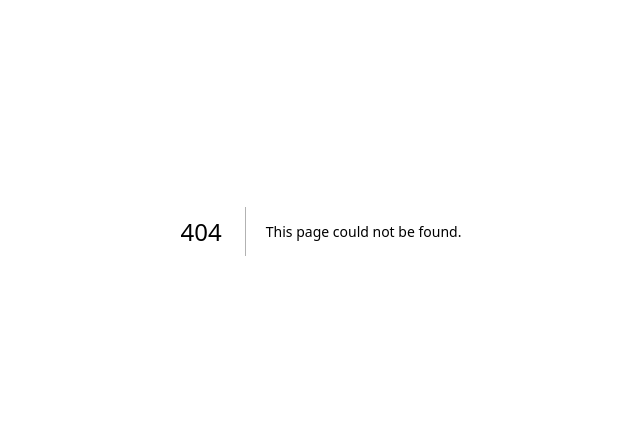
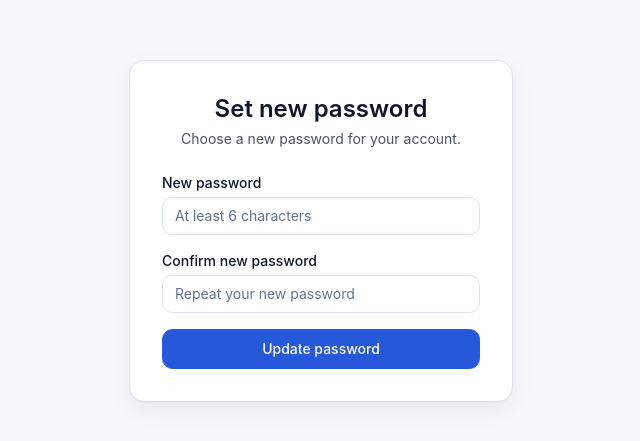
Before and after one commit to elsakra/survey-v2, a Next.js app: page /auth/update-password in a window 1280 px wide. Before the commit this address had no page. Shown: the part 169-610 px from the top of the page, without its empty margins (319-959 px from the left). Built offline with nearby package versions, Linux system fonts and the light colour scheme.

Commit message:
Add password reset flow (forgot password + update password pages)

```diff
--- /dev/null
+++ b/app/auth/forgot-password/page.tsx
@@ -0,0 +1,81 @@
+"use client";
+
+import { useState } from "react";
+import { createClient } from "@/lib/supabase/client";
+import Link from "next/link";
+import { Button } from "@/components/ui/button";
+import { Card, CardBody } from "@/components/ui/card";
+import { Input } from "@/components/ui/input";
+import { Alert } from "@/components/ui/alert";
+
+export default function ForgotPasswordPage() {
+  const [email, setEmail] = useState("");
+  const [error, setError] = useState<string | null>(null);
+  const [submitted, setSubmitted] = useState(false);
+  const [loading, setLoading] = useState(false);
+
+  async function handleSubmit(e: React.FormEvent) {
+    e.preventDefault();
+    setError(null);
+    setLoading(true);
+
+    const supabase = createClient();
+    const appUrl = process.env.NEXT_PUBLIC_APP_URL ?? window.location.origin;
+    const redirectTo = `${appUrl}/auth/callback?next=/auth/update-password`;
+
+    const { error } = await supabase.auth.resetPasswordForEmail(email, { redirectTo });
+
+    if (error) {
+      setError(error.message);
+      setLoading(false);
+    } else {
+      setSubmitted(true);
+    }
+  }
+
+  return (
+    <div className="min-h-screen flex items-center justify-center bg-[var(--color-surface)] px-4">
+      <Card className="w-full max-w-sm">
+        <CardBody className="p-8">
+          <h1 className="text-2xl font-semibold text-center mb-1">Reset password</h1>
+          <p className="text-sm text-[var(--color-text-secondary)] text-center mb-6">
+            Enter your email and we&apos;ll send you a reset link.
+          </p>
+
+          {submitted ? (
+            <Alert variant="success">
+              Check your email for a password reset link. You can close this page.
+            </Alert>
+          ) : (
+            <form onSubmit={handleSubmit} className="space-y-4">
+              <div>
+                <label className="mb-1 block text-sm font-medium text-[var(--color-text-primary)]">
+                  Email
+                </label>
+                <Input
+                  type="email"
+                  value={email}
+                  onChange={(e) => setEmail(e.target.value)}
+                  required
+                  placeholder="you@example.com"
+                />
+              </div>
+
+              {error && <Alert variant="danger">{error}</Alert>}
+
+              <Button type="submit" disabled={loading} className="w-full">
+                {loading ? "Sending..." : "Send reset link"}
+              </Button>
+            </form>
+          )}
+
+          <p className="text-sm text-[var(--color-text-secondary)] text-center mt-4">
+            <Link href="/auth/login" className="text-[var(--color-accent)] hover:underline">
+              Back to sign in
+            </Link>
+          </p>
+        </CardBody>
+      </Card>
+    </div>
+  );
+}
--- a/app/auth/login/page.tsx
+++ b/app/auth/login/page.tsx
@@ -50,7 +50,12 @@ export default function LoginPage() {
             />
           </div>
           <div>
-            <label className="mb-1 block text-sm font-medium text-[var(--color-text-primary)]">Password</label>
+            <div className="flex items-center justify-between mb-1">
+              <label className="text-sm font-medium text-[var(--color-text-primary)]">Password</label>
+              <Link href="/auth/forgot-password" className="text-xs text-[var(--color-accent)] hover:underline">
+                Forgot password?
+              </Link>
+            </div>
             <Input
               type="password"
               value={password}
--- /dev/null
+++ b/app/auth/update-password/page.tsx
@@ -0,0 +1,91 @@
+"use client";
+
+import { useState } from "react";
+import { createClient } from "@/lib/supabase/client";
+import { useRouter } from "next/navigation";
+import { Button } from "@/components/ui/button";
+import { Card, CardBody } from "@/components/ui/card";
+import { Input } from "@/components/ui/input";
+import { Alert } from "@/components/ui/alert";
+
+export default function UpdatePasswordPage() {
+  const [password, setPassword] = useState("");
+  const [confirm, setConfirm] = useState("");
+  const [error, setError] = useState<string | null>(null);
+  const [loading, setLoading] = useState(false);
+  const router = useRouter();
+
+  async function handleSubmit(e: React.FormEvent) {
+    e.preventDefault();
+    setError(null);
+
+    if (password !== confirm) {
+      setError("Passwords do not match.");
+      return;
+    }
+    if (password.length < 6) {
+      setError("Password must be at least 6 characters.");
+      return;
+    }
+
+    setLoading(true);
+    const supabase = createClient();
+    const { error } = await supabase.auth.updateUser({ password });
+
+    if (error) {
+      setError(error.message);
+      setLoading(false);
+    } else {
+      router.push("/dashboard");
+      router.refresh();
+    }
+  }
+
+  return (
+    <div className="min-h-screen flex items-center justify-center bg-[var(--color-surface)] px-4">
+      <Card className="w-full max-w-sm">
+        <CardBody className="p-8">
+          <h1 className="text-2xl font-semibold text-center mb-1">Set new password</h1>
+          <p className="text-sm text-[var(--color-text-secondary)] text-center mb-6">
+            Choose a new password for your account.
+          </p>
+
+          <form onSubmit={handleSubmit} className="space-y-4">
+            <div>
+              <label className="mb-1 block text-sm font-medium text-[var(--color-text-primary)]">
+                New password
+              </label>
+              <Input
+                type="password"
+                value={password}
+                onChange={(e) => setPassword(e.target.value)}
+                required
+                minLength={6}
+                placeholder="At least 6 characters"
+              />
+            </div>
+            <div>
+              <label className="mb-1 block text-sm font-medium text-[var(--color-text-primary)]">
+                Confirm new password
+              </label>
+              <Input
+                type="password"
+                value={confirm}
+                onChange={(e) => setConfirm(e.target.value)}
+                required
+                minLength={6}
+                placeholder="Repeat your new password"
+              />
+            </div>
+
+            {error && <Alert variant="danger">{error}</Alert>}
+
+            <Button type="submit" disabled={loading} className="w-full">
+              {loading ? "Updating..." : "Update password"}
+            </Button>
+          </form>
+        </CardBody>
+      </Card>
+    </div>
+  );
+}
```
